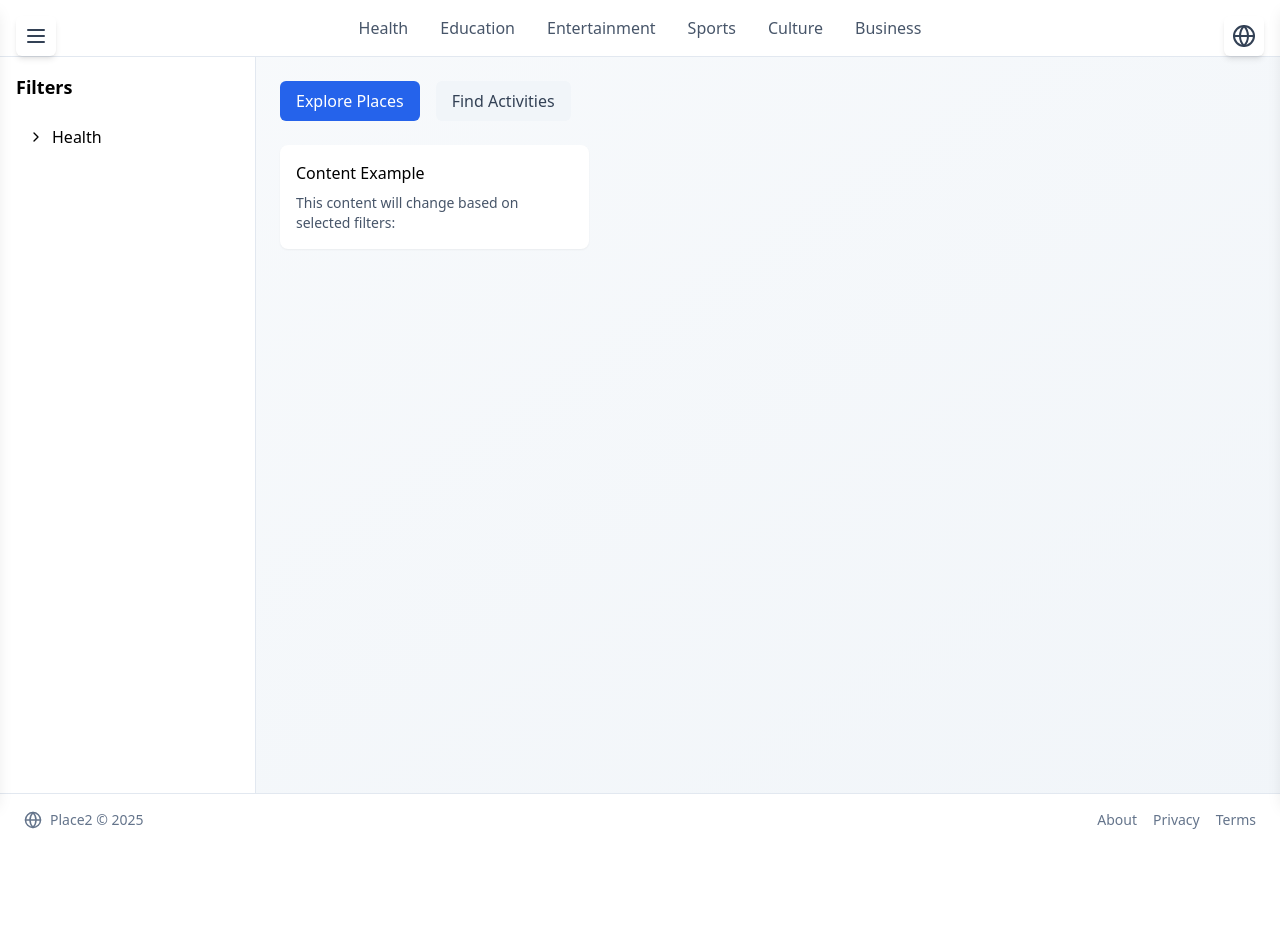
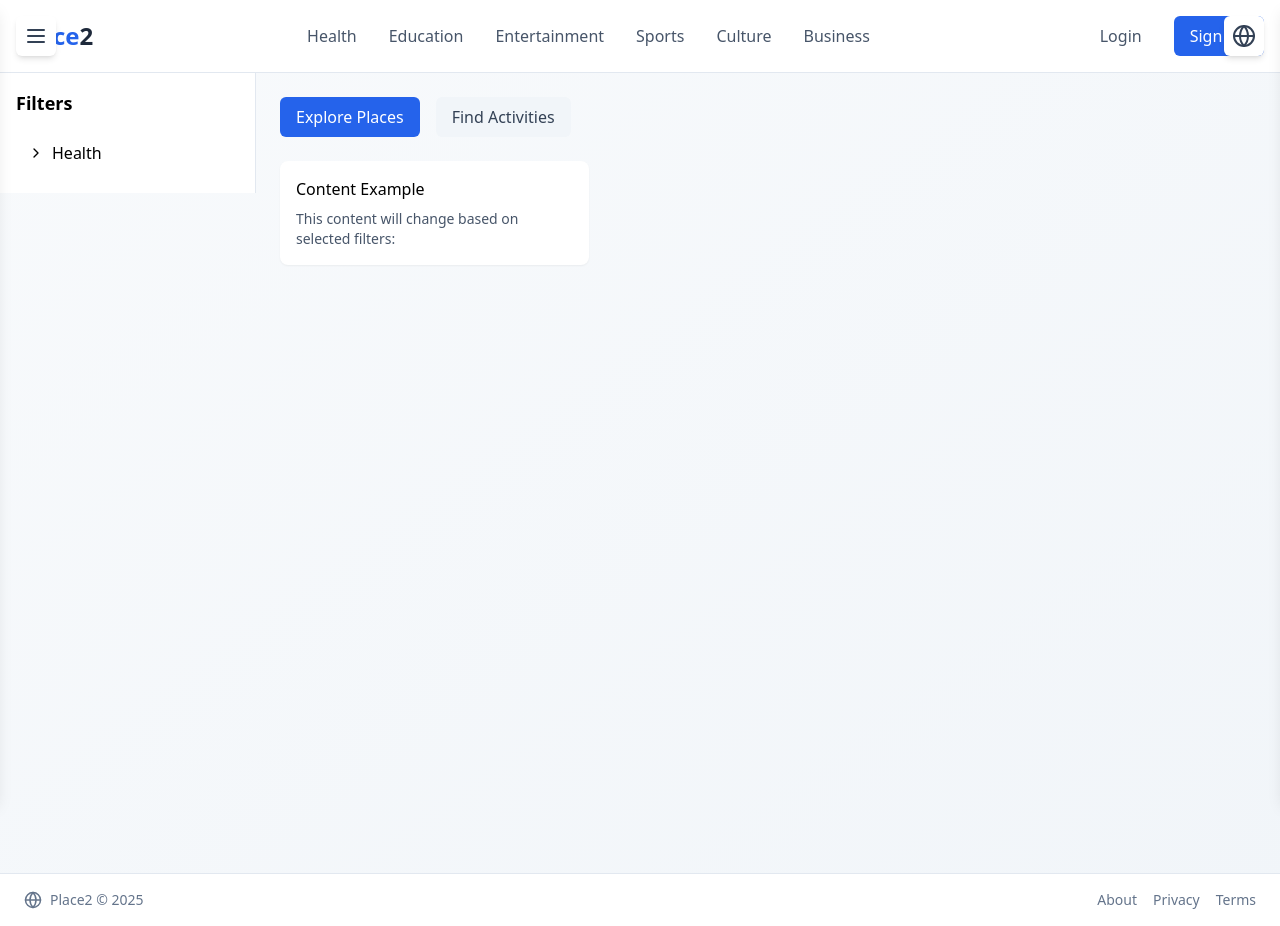
Before and after one commit to ilyasafazaz/place22, a React (Vite) app: page /health in a window 1280 px wide. Before the commit the page ends 846 px from the top, so only its background shows below. Built offline with nearby package versions, Linux system fonts and the light colour scheme.

Commit message:
Fix page loading and routing

```diff
--- a/src/App.tsx
+++ b/src/App.tsx
@@ -1,7 +1,6 @@
 import React, { useState } from 'react';
 import { BrowserRouter as Router, Routes, Route, Link } from 'react-router-dom';
 import { Globe, Menu } from 'lucide-react';
-import Header from './components/Header';
 import Sidebar from './components/Sidebar';
 import PlacesSidebar from './components/PlacesSidebar';
 import HealthPage from './pages/HealthPage';
@@ -45,6 +44,11 @@ function App() {
 
         <nav className="bg-white border-b border-slate-200 py-4">
           <div className="container mx-auto px-4">
+            <div className="flex items-center justify-between">
+              <div className="flex items-center">
+                <span className="text-2xl font-bold text-blue-600">Place</span>
+                <span className="text-2xl font-bold text-slate-800">2</span>
+              </div>
               <ul className="flex justify-center space-x-8">
                 <li>
                   <Link to="/health" className="text-slate-600 hover:text-blue-600 transition-colors">
@@ -77,15 +81,31 @@ function App() {
                   </Link>
                 </li>
               </ul>
+              <div className="flex gap-4">
+                <button className="px-4 py-2 text-slate-600 hover:text-slate-800 transition-colors">
+                  Login
+                </button>
+                <button className="px-4 py-2 bg-blue-600 text-white rounded-md hover:bg-blue-700 transition-colors">
+                  Sign Up
+                </button>
+              </div>
+            </div>
           </div>
         </nav>
 
+        <main className="flex-1">
           <Routes>
+            <Route path="/" element={
+              <div className="p-8 text-center">
+                <h1 className="text-3xl font-bold text-slate-800">Welcome to Place2</h1>
+                <p className="mt-4 text-slate-600">Discover amazing places and activities around you</p>
+              </div>
+            } />
             <Route path="/health" element={<HealthPage />} />
             {/* Add other routes as needed */}
           </Routes>
+        </main>
 
-        {/* Footer */}
         <footer className="bg-white border-t border-slate-200 py-4 px-6 flex items-center justify-between text-sm text-slate-500">
           <div className="flex items-center gap-2">
             <Globe size={18} />
--- a/src/pages/HealthPage.tsx
+++ b/src/pages/HealthPage.tsx
@@ -64,7 +64,7 @@ const HealthPage: React.FC = () => {
   };
 
   return (
-    <div className="flex h-[calc(100vh-64px)]">
+    <div className="flex min-h-screen">
       <FilterSidebar
         categories={[healthCategories]}
         onFilterChange={handleFilterChange}
@@ -109,4 +109,4 @@ const HealthPage: React.FC = () => {
   );
 };
 
-export default HealthPage
+export default HealthPage;
```
Lines whose indentation alone changed are shown as unchanged.
